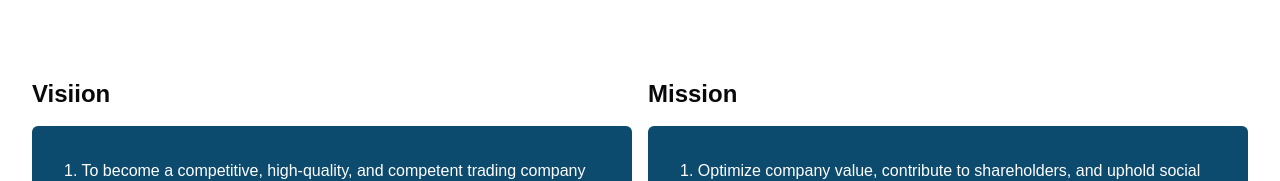
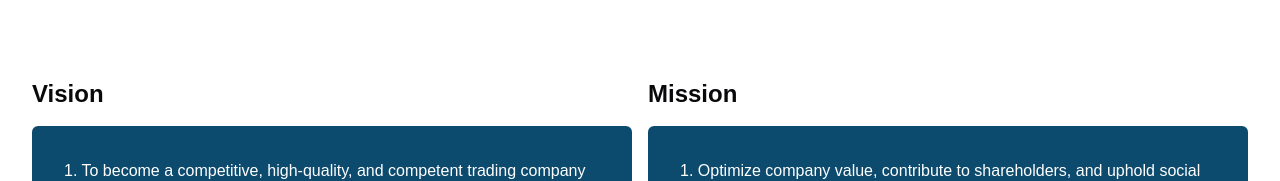
Before and after one commit to DriyandoAndreas/omniglobal, a Next.js app: page /about in a window 1280 px wide. Shown: the part 429-610 px from the top of the page. Built offline with nearby package versions, Linux system fonts and the light colour scheme.

Commit message:
update ui &  styling

```diff
--- a/src/app/about/page.tsx
+++ b/src/app/about/page.tsx
@@ -32,7 +32,7 @@ export default function page() {
         <div className="py-8">
           <div className="md:flex lg:space-x-4">
             <div className="basis-1/2">
-              <h2 className="text-2xl font-bold py-4">Visiion</h2>
+              <h2 className="text-2xl font-bold py-4">Vision</h2>
               <div className="min-h-[500px] bg-sky-900 text-white p-8 rounded-md">
                 <ul>
                   <li className="leading-relaxed">
```
